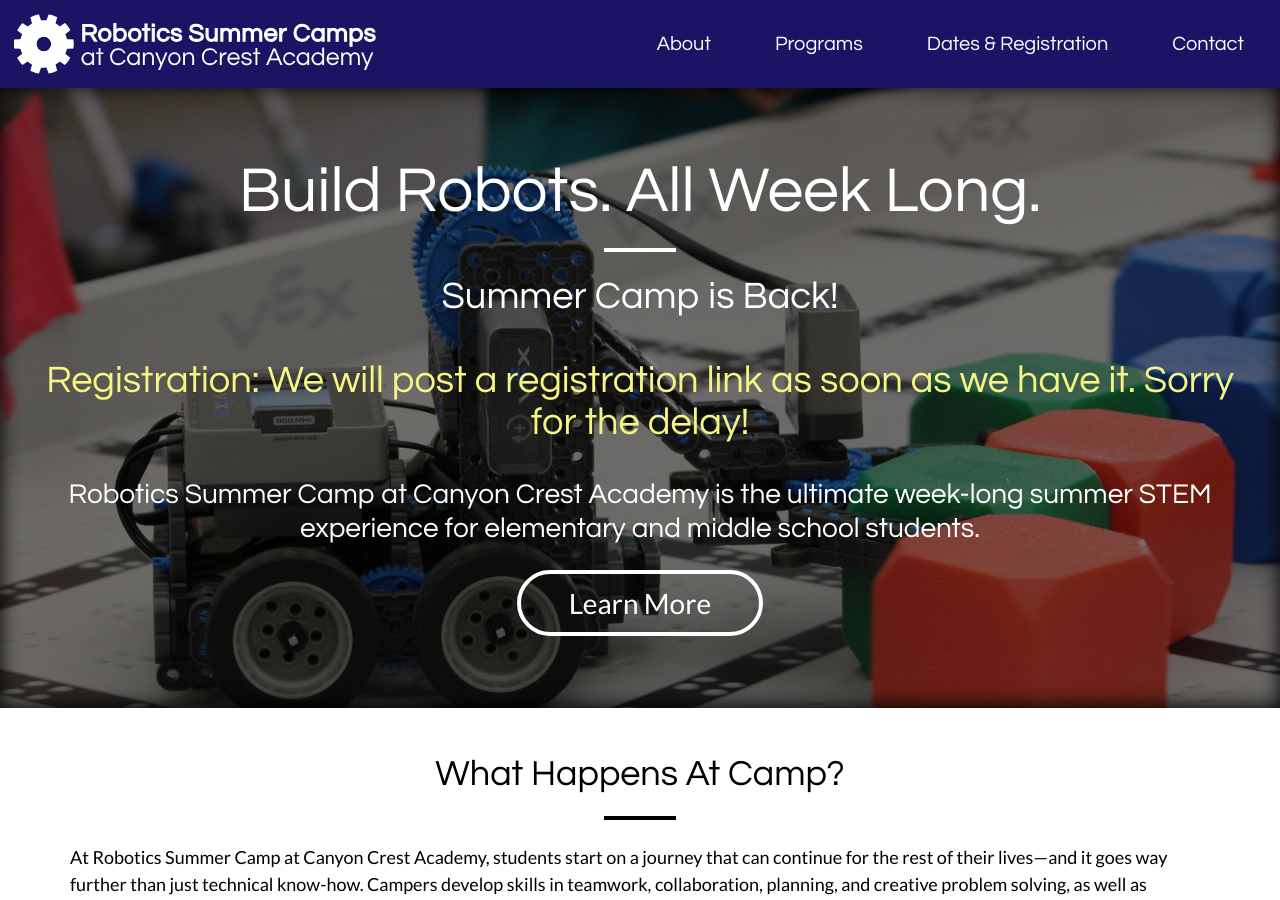
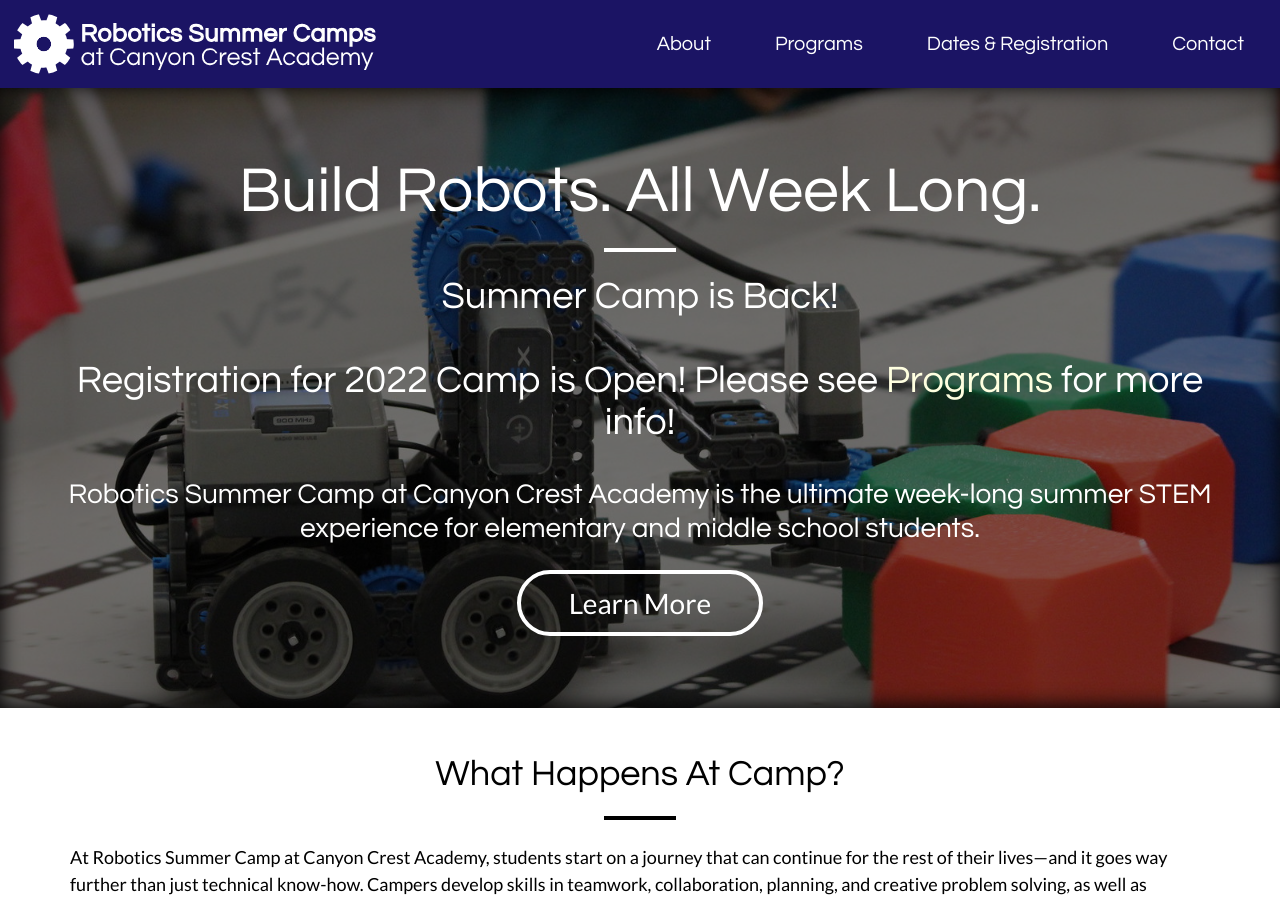
Before and after one commit to Team3128/camp, a Jekyll site: the page built from index.html, in a window 1280 px wide and 900 px high. Built offline with Jekyll 4.4.1, drawn with Linux system fonts in a browser that asks for light colours; nearby versions of some CDN libraries; some of the changed text lies outside the part shown.

Commit message:
Registraiton Link for Summer Camp 2022

```diff
--- a/_data/levels.yml
+++ b/_data/levels.yml
@@ -3,7 +3,7 @@
   grades: 1st – 4th
   ages: 6 – 10 years
   price: $450
-  registration_link: https://fs30.formsite.com/ccaf/ezd3xdlw2t/index.html?1581636985091
+  registration_link: https://fs30.formsite.com/ccaf/robotics2022/index.html
   description:
     Campers learn the fundamentals of physics and basic engineering principles through building simple machines with VEX
     IQ robotics kits. Throughout the week, we'll work our way up to building a robot that can be controlled with a joystick!
@@ -22,7 +22,7 @@
   grades: 5th & 6th
   ages: 10 – 12 years
   price: $450
-  registration_link: https://fs30.formsite.com/ccaf/aym1jzpxrl/index.html?1581637677480
+  registration_link: https://fs30.formsite.com/ccaf/robotics2022/index.html
   description:
     Whether your student has never built a robot before or has some experience, this is the place for them! We’ll show them
     basic mechanical design and programming using versatile yet easy-to-learn software and robotics kits. Using VEX IQ robotics
--- a/_includes/levels.html
+++ b/_includes/levels.html
@@ -9,7 +9,16 @@
 
             <div class="description" style="flex: 1 0 auto;">{{ level.description }}</div>
 
-            <a href="{{ 'programs/#' | append: level.title | downcase | relative_url }}"><div class="button medium animate">Learn More</div></a>
+            <span>
+            {% if site.registration_open == 'yes' %}
+            <a style="color: lightyellow;" href="{{ level.registration_link }}">
+                <div class=" button medium animate" >Register Now!</div>
+            </a>
+            {% endif %}
+            <a href="{{ 'programs/#' | append: level.title | downcase | relative_url }}">
+                <div class="button medium animate">Learn More</div>
+            </a>
+            </span>
         </div>
     {% endfor %}
 </div>
--- a/index.html
+++ b/index.html
@@ -31,7 +31,7 @@
                     Summer Camp is Back!
                     <br/>
                     <br/>
-                    <span style="color: rgb(245, 245, 133);" >Registration:  We will post a registration link as soon as we have it.  Sorry for the delay!</span>
+                    Registration for 2022 Camp is Open!  Please see <a style="color: lightyellow;" href="programs">Programs</a> for more info!
 
                 </div>
                 <div class="details">
--- a/programs.html
+++ b/programs.html
@@ -88,9 +88,9 @@
 
                     <div style="text-align: center">
                         {% if site.registration_open == 'yes' %}
-                        <!-- <a href="{{ level.registration_link }}">
+                        <a href="{{ level.registration_link }}">
                             <div class="red button small animate">Register Now!</div>
-                        </a> -->
+                        </a>
                         {% else %}
                         <a href="{{ site.interest_link }}">
                             <div class="red button small animate">Get Notified when Registration Opens!</div>
```
